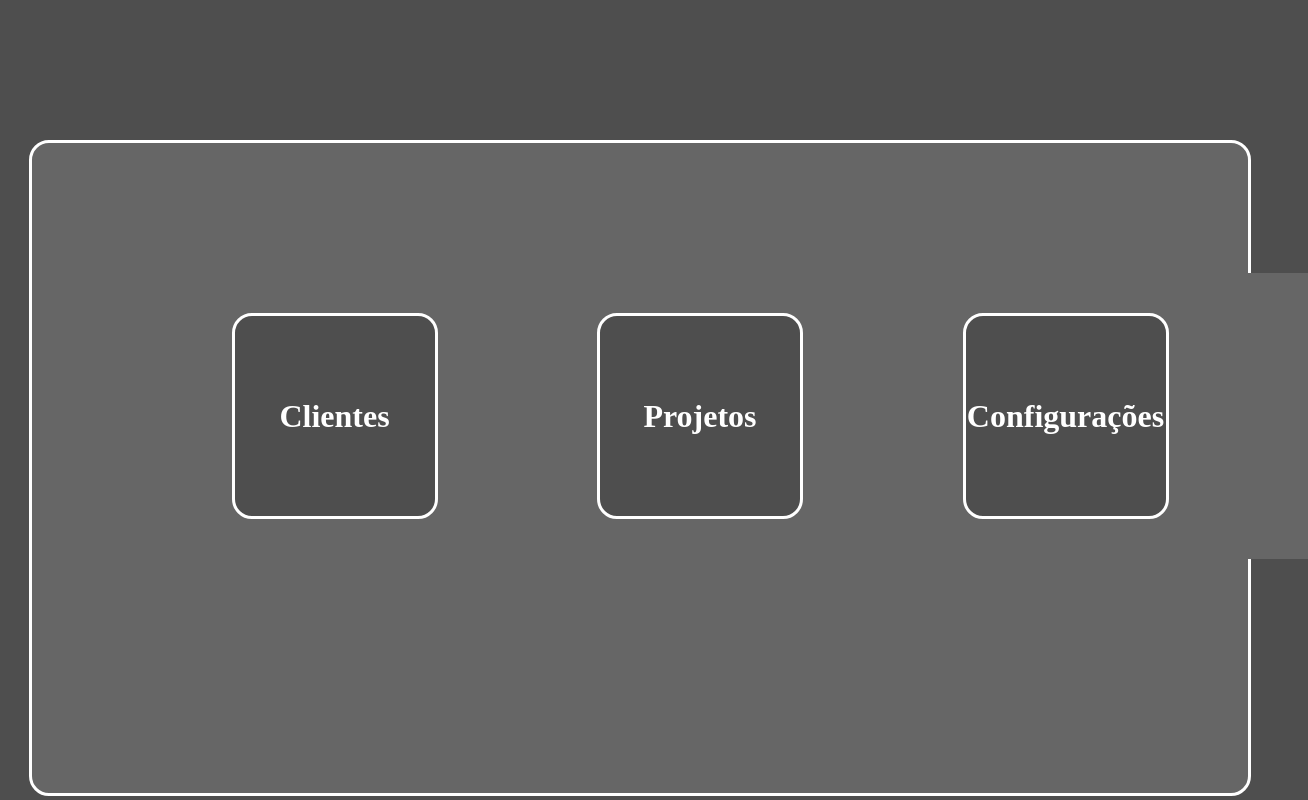
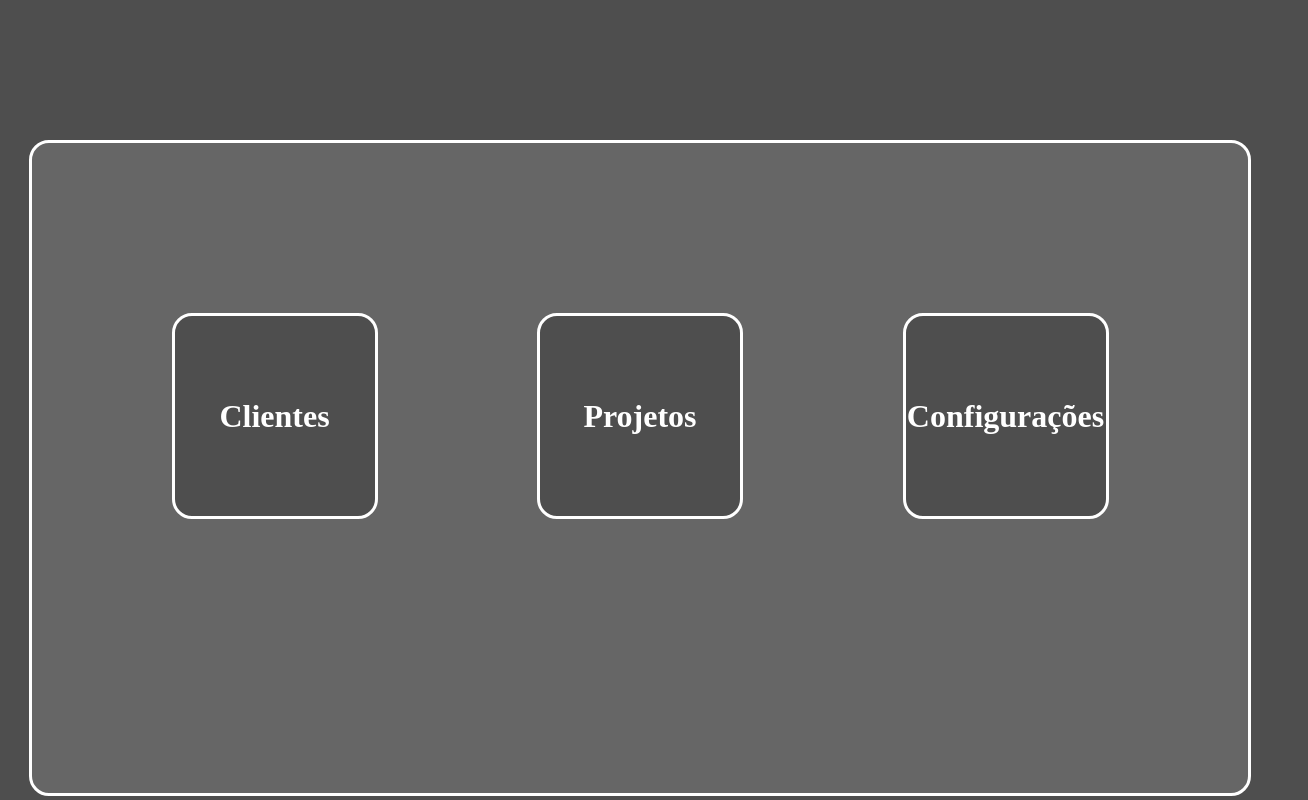
Before and after one commit to kainagc/Plano_de_corte_2026_html_js, a website: page Front_end/src/Views/App.html in a window 1280 px wide. Shown: the whole page, 1308 px wide, since content can reach past the window. Drawn offline with Linux system fonts and the light colour scheme.

Commit message:
alteraçoes CSS

```diff
--- a/Back_end/frontend/Styles/App.css
+++ b/Back_end/frontend/Styles/App.css
@@ -41,7 +41,7 @@ body {
   height: auto;
   padding: 40px 0;
   background-color: #666666;
-  margin-left: 60px;
+
   align-items: center;
   justify-content: space-evenly;
   flex-wrap: wrap;
--- a/Front_end/src/Styles/App.css
+++ b/Front_end/src/Styles/App.css
@@ -41,7 +41,7 @@ body {
   height: auto;
   padding: 40px 0;
   background-color: #666666;
-  margin-left: 60px;
+
   align-items: center;
   justify-content: space-evenly;
   flex-wrap: wrap;
--- a/docker-compose.yml
+++ b/docker-compose.yml
@@ -2,8 +2,8 @@ version: "3.9"
 
 services:
   app:
-    # build: ./Back_end
-    # container_name: plano_corte_app
+    #build: ./Back_end
+    #container_name: plano_corte_app
     image: kainagc/plano_de_corte_2026_html_js-app:1.0.2
     ports:
       - "3000:3000"
```
Also changed, not shown: 1 other file.
